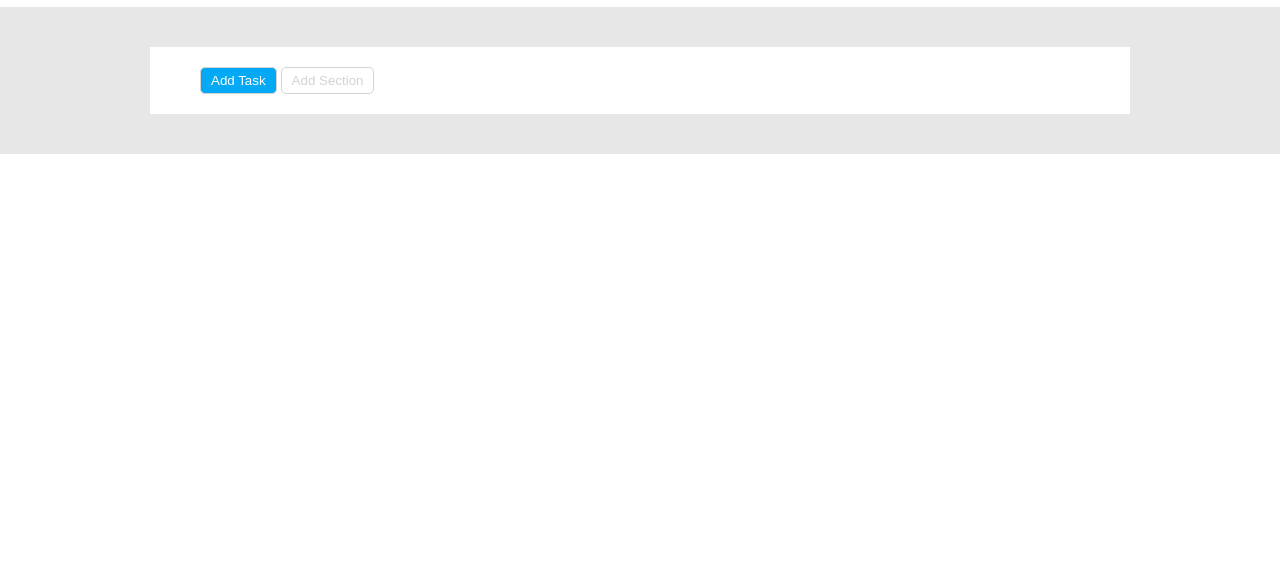
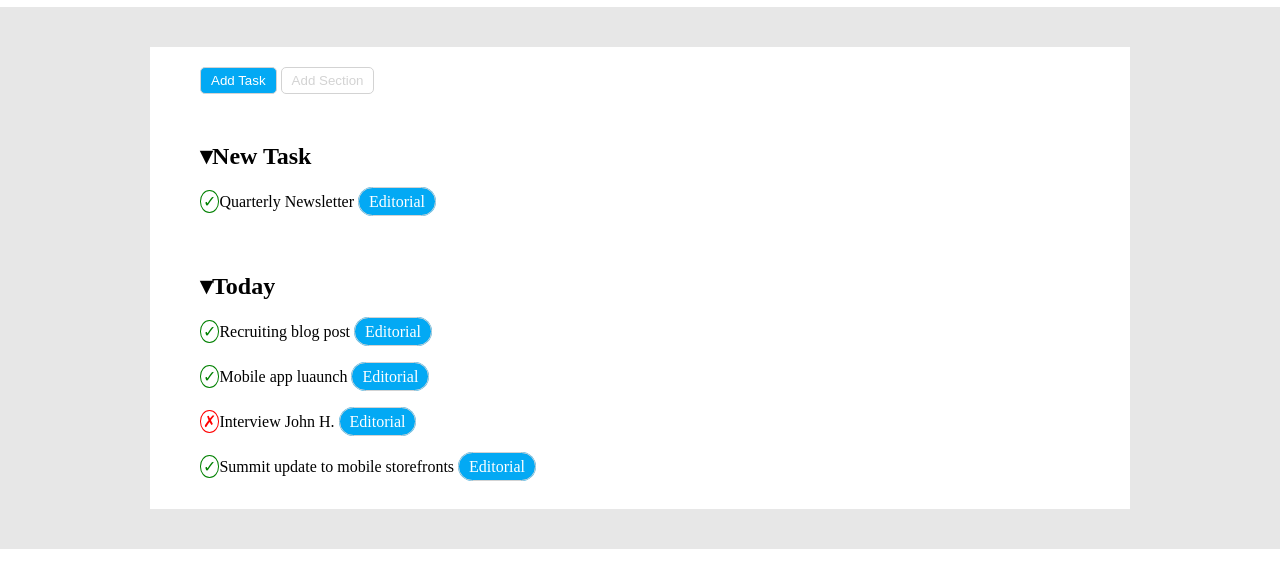
Before and after one commit to GerryFox22/html-css-toboolist, a plain HTML site: page index.html in a window 1280 px wide. Shown: the part 73-660 px from the top of the page. Drawn offline with Linux system fonts and the light colour scheme.

Commit message:
formattazioni liste

```diff
--- a/css/style.css
+++ b/css/style.css
@@ -15,6 +15,11 @@ main{
     padding: 40px 150px;
     background-color: #e7e7e7;
 
+}
+
+ul {
+    list-style-type: none;
+    padding-left: 0px;
 }
 
 
@@ -37,6 +42,40 @@ main{
     padding: 20px 50px;
 }
 
+.order-list {
+    line-height: 45px;
+    padding: 20px 50px;
+}
+
+.check {
+    border: 1px solid;
+    padding: 2px;
+    border-radius: 50%;
+}
+
+.check-red {
+    color: red;
+    border-color: red;
+
+}
+
+.check-green {
+    color: green;
+    border-color: green;
+}
+
+.circle-info {
+    padding: 5px 10px;
+    border: 1px solid black;
+    border-radius: 20px;
+}
+
+.blue {
+    border: 1px solid lightgray;
+    background-color: #03a9f4;
+    color: white;
+}
+
 #blue-button {
     border: 1px solid lightgray;
     background-color: #03a9f4;
--- a/index.html
+++ b/index.html
@@ -27,10 +27,26 @@
         </section>
 
         <section class="section-container">
+                <div class="order-list">
+                    <h2> &dtrif;New Task</h2>
+                    <ul>
+                        <li><span class="check check-green">&check;</span>Quarterly Newsletter <span class="circle-info blue">Editorial</span></li>
+
+                    </ul>
+                </div>
 
         </section>
 
         <section class="section-container">
+            <div class="order-list">
+                <h2> &dtrif;Today</h2>
+                <ul>
+                    <li><span class="check check-green">&check;</span>Recruiting blog post <span class="circle-info blue">Editorial</span></li>
+                    <li><span class="check check-green">&check;</span>Mobile app luaunch <span class="circle-info blue">Editorial</span></li>
+                    <li><span class="check check-red">&cross;</span>Interview John H. <span class="circle-info blue">Editorial</span></li>
+                    <li><span class="check check-green">&check;</span>Summit update to mobile storefronts <span class="circle-info blue">Editorial</span></li>
+                </ul>
+            </div>
 
         </section>
 
```
